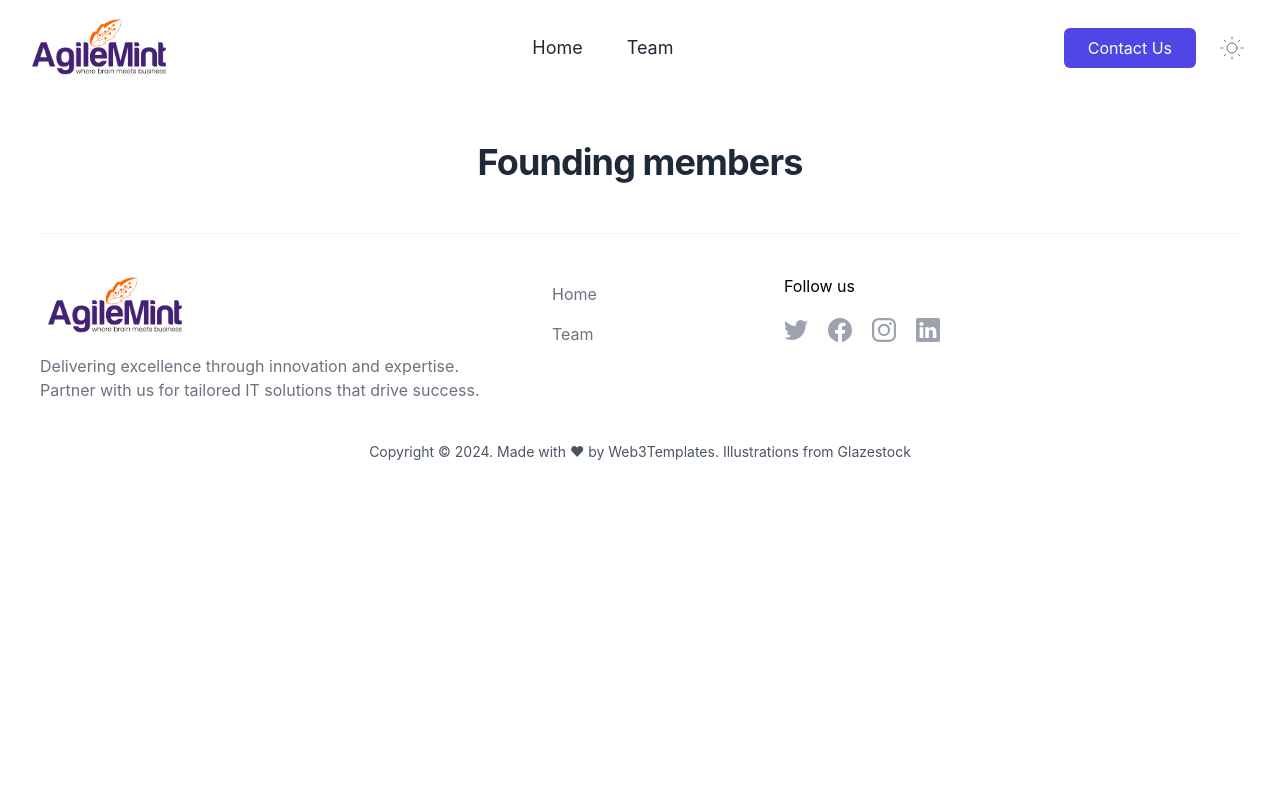
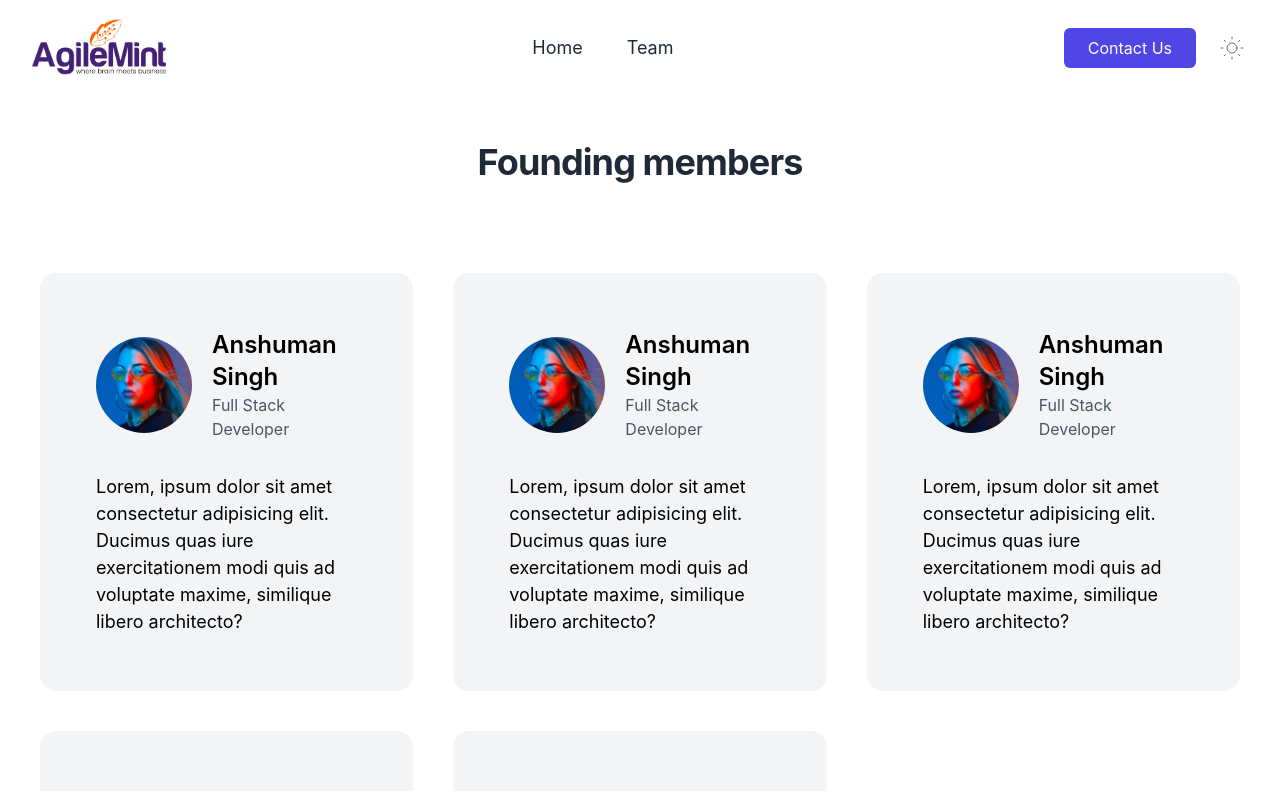
Before and after one commit to anshuman-coder/agilemint-codebase, a Next.js app: page /team in a window 1280 px wide. Shown: the top 791 px of the page. Built offline with nearby package versions, Linux system fonts and the light colour scheme.

Commit message:
Desgin Team Page

```diff
--- /dev/null
+++ b/src/components/team/MembersList.tsx
@@ -0,0 +1,70 @@
+
+
+import React from 'react'
+import { Container } from '../global'
+import Image from 'next/image'
+
+const MembersList = () => {
+  return (
+    <Container>
+      <div className='grid gap-10 lg:grid-cols-2 xl:grid-cols-3 py-10'>
+        <div className='lg:col-span-2 xl:col-auto'>
+          <MemberCard description='Lorem, ipsum dolor sit amet consectetur adipisicing elit. Ducimus quas iure exercitationem modi quis ad voluptate maxime, similique libero architecto?' designation='Full Stack Developer' image='/assets/user1.jpg' name='Anshuman Singh' />
+        </div>
+        <div className=''>
+          <MemberCard description='Lorem, ipsum dolor sit amet consectetur adipisicing elit. Ducimus quas iure exercitationem modi quis ad voluptate maxime, similique libero architecto?' designation='Full Stack Developer' image='/assets/user1.jpg' name='Anshuman Singh' />
+        </div>
+        <div className=''>
+          <MemberCard description='Lorem, ipsum dolor sit amet consectetur adipisicing elit. Ducimus quas iure exercitationem modi quis ad voluptate maxime, similique libero architecto?' designation='Full Stack Developer' image='/assets/user1.jpg' name='Anshuman Singh' />
+        </div>
+        <div className=''>
+          <MemberCard description='Lorem, ipsum dolor sit amet consectetur adipisicing elit. Ducimus quas iure exercitationem modi quis ad voluptate maxime, similique libero architecto?' designation='Full Stack Developer' image='/assets/user1.jpg' name='Anshuman Singh' />
+        </div>
+        <div className=''>
+          <MemberCard description='Lorem, ipsum dolor sit amet consectetur adipisicing elit. Ducimus quas iure exercitationem modi quis ad voluptate maxime, similique libero architecto?' designation='Full Stack Developer' image='/assets/user1.jpg' name='Anshuman Singh' />
+        </div>
+
+      </div>
+    </Container>
+  )
+}
+
+
+export default MembersList
+
+
+
+
+
+
+
+interface MemberCardProps {
+  image: string
+  name: string
+  designation: string
+  description: string
+}
+
+function MemberCard({ description, designation, image, name }: MemberCardProps) {
+  return <div className='flex flex-col justify-between w-full h-full bg-gray-100 p-5 md:p-10 lg:p-14 rounded-2xl dark:bg-trueGray-800'>
+    <div className='flex flex-col md:flex-row max-sm:text-center items-center mb-8  md:space-x-5'>
+      <div className='flex-shrink-0 overflow-hidden rounded-full w-24 h-24'>
+        <Image
+          src={image}
+          width='100'
+          height='100'
+          alt='Avatar'
+          layout='responsive'
+        />
+      </div>
+      <div>
+        <div className='text-2xl font-semibold'>{name}</div>
+        <div className='text-gray-600 dark:text-gray-400'>{designation}</div>
+      </div>
+    </div>
+    <p className='text-lg leading-normal max-sm:text-center'>
+      {description}
+    </p>
+
+  </div>
+}
--- /dev/null
+++ b/src/components/team/index.tsx
@@ -0,0 +1 @@
+export { default as MembersList } from './MembersList'
--- a/src/pages/team/index.tsx
+++ b/src/pages/team/index.tsx
@@ -1,5 +1,6 @@
-import { NextPage } from 'next'
+
 import { PageBox, PageHelmet, SectionWrapper } from '~/components/global'
+import { MembersList } from '~/components/team'
 
 export default function Team() {
   return (
@@ -11,6 +12,7 @@ export default function Team() {
           align='center'
           className='mb-6 lg:mb-12'
         />
+        <MembersList />
       </PageBox>
     </>
   )
```
